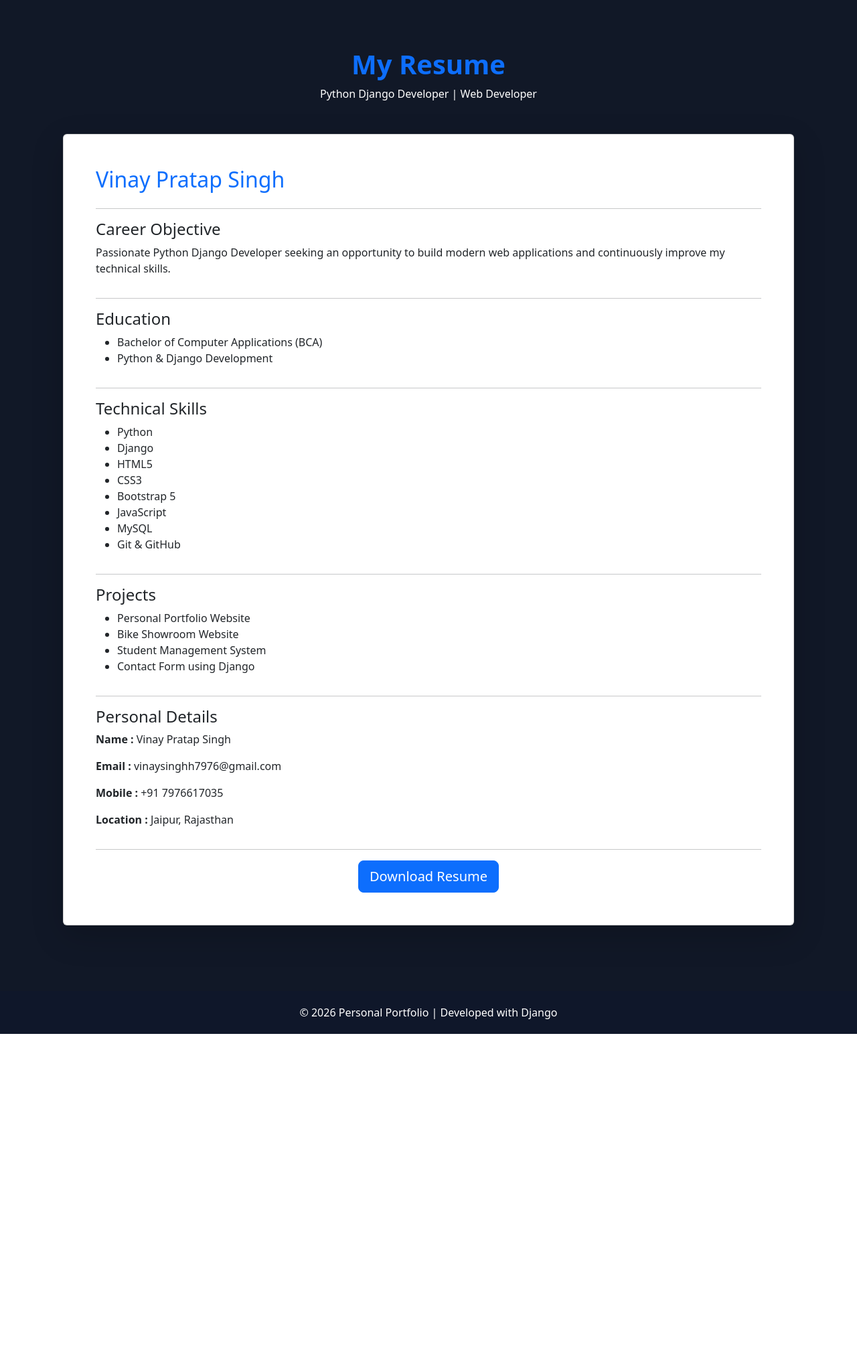
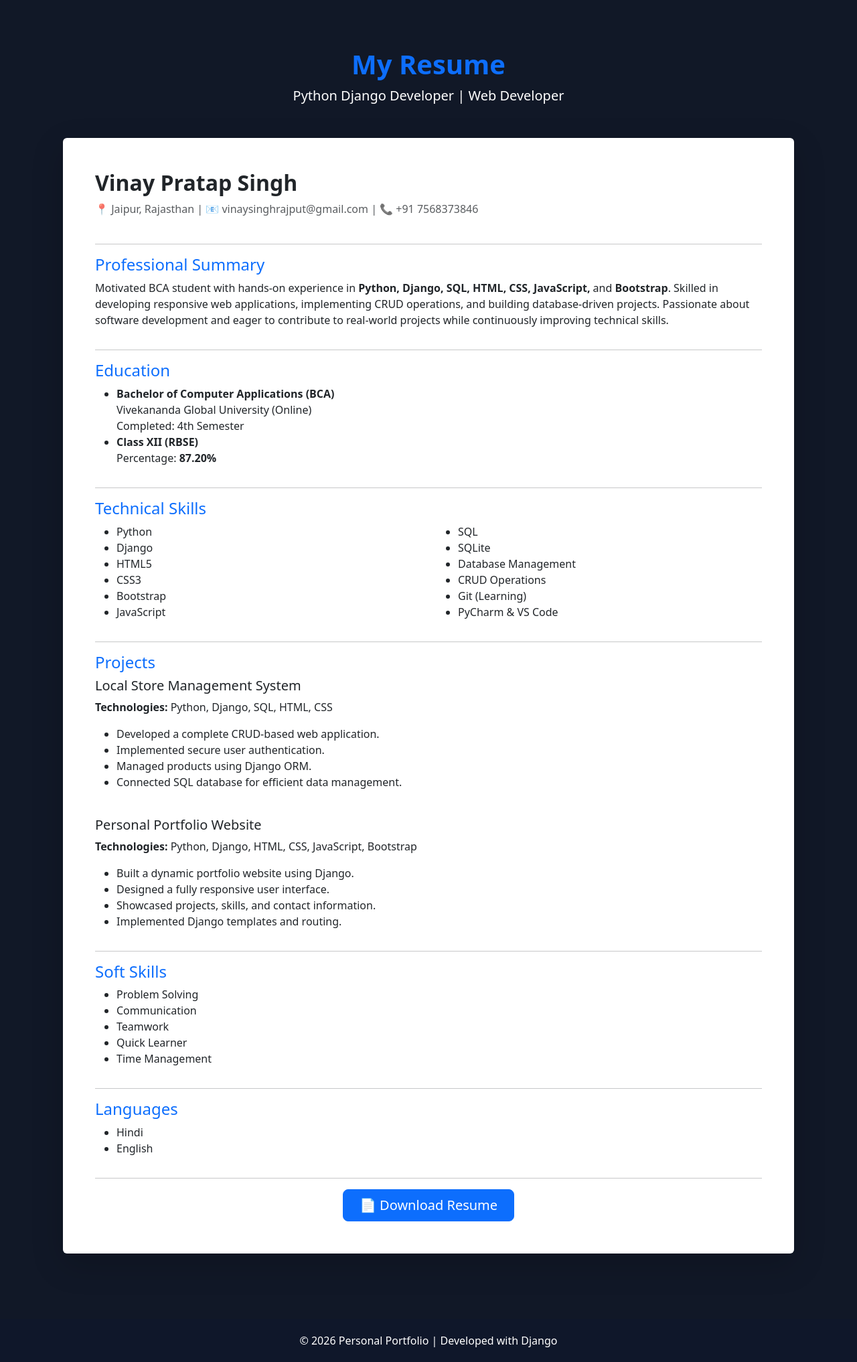
Before and after one commit to vinaysingh555/personal_portfolio, a Django app: page /resume/ in a window 1280 px wide. Shown: the part 68-2102 px from the top of the page at 67% size. Before the commit the page ends 1612 px from the top, so only its background shows below. Run offline with Django 4.2, Linux system fonts and the light colour scheme.

Commit message:
Fixed resume pathh

```diff
--- a/portfolio/templates/about.html
+++ b/portfolio/templates/about.html
@@ -71,7 +71,7 @@
                 Contact Me
             </a>
 
-            <a href="/resume/" class="btn btn-outline-dark mt-3 ms-2">
+            <a href="/static/images/vinaypratapresume.pdf" class="btn btn-outline-dark mt-3 ms-2">
                 Download Resume
             </a>
 
--- a/portfolio/templates/resume.html
+++ b/portfolio/templates/resume.html
@@ -8,78 +8,149 @@
 
     <div class="text-center mb-5">
         <h1 class="fw-bold text-primary">My Resume</h1>
-        <p>Python Django Developer | Web Developer</p>
+        <p class="lead">Python Django Developer | Web Developer</p>
     </div>
 
-    <div class="card shadow-lg p-5">
+    <div class="card shadow-lg p-5 border-0">
 
-        <h2 class="text-primary">Vinay Pratap Singh</h2>
+        <h2 class="fw-bold text-dark">Vinay Pratap Singh</h2>
 
-        <hr>
-
-        <h4>Career Objective</h4>
-
-        <p>
-            Passionate Python Django Developer seeking an opportunity
-            to build modern web applications and continuously improve
-            my technical skills.
+        <p class="text-muted mb-4">
+            📍 Jaipur, Rajasthan |
+            📧 vinaysinghrajput@gmail.com |
+            📞 +91 7568373846
         </p>
 
         <hr>
 
-        <h4>Education</h4>
+        <h4 class="text-primary">Professional Summary</h4>
+
+        <p>
+            Motivated BCA student with hands-on experience in
+            <strong>Python, Django, SQL, HTML, CSS, JavaScript,</strong>
+            and <strong>Bootstrap</strong>. Skilled in developing
+            responsive web applications, implementing CRUD operations,
+            and building database-driven projects. Passionate about
+            software development and eager to contribute to real-world
+            projects while continuously improving technical skills.
+        </p>
+
+        <hr>
+
+        <h4 class="text-primary">Education</h4>
 
         <ul>
-            <li>Bachelor of Computer Applications (BCA)</li>
-            <li>Python & Django Development</li>
+            <li>
+                <strong>Bachelor of Computer Applications (BCA)</strong><br>
+                Vivekananda Global University (Online)<br>
+                Completed: 4th Semester
+            </li>
+
+            <li>
+                <strong>Class XII (RBSE)</strong><br>
+                Percentage: <strong>87.20%</strong>
+            </li>
         </ul>
 
         <hr>
 
-        <h4>Technical Skills</h4>
+        <h4 class="text-primary">Technical Skills</h4>
+
+        <div class="row">
+
+            <div class="col-md-6">
+                <ul>
+                    <li>Python</li>
+                    <li>Django</li>
+                    <li>HTML5</li>
+                    <li>CSS3</li>
+                    <li>Bootstrap</li>
+                    <li>JavaScript</li>
+                </ul>
+            </div>
+
+            <div class="col-md-6">
+                <ul>
+                    <li>SQL</li>
+                    <li>SQLite</li>
+                    <li>Database Management</li>
+                    <li>CRUD Operations</li>
+                    <li>Git (Learning)</li>
+                    <li>PyCharm & VS Code</li>
+                </ul>
+            </div>
+
+        </div>
+
+        <hr>
+
+        <h4 class="text-primary">Projects</h4>
+
+        <div class="mb-4">
+
+            <h5>Local Store Management System</h5>
+
+            <p>
+                <strong>Technologies:</strong>
+                Python, Django, SQL, HTML, CSS
+            </p>
+
+            <ul>
+                <li>Developed a complete CRUD-based web application.</li>
+                <li>Implemented secure user authentication.</li>
+                <li>Managed products using Django ORM.</li>
+                <li>Connected SQL database for efficient data management.</li>
+            </ul>
+
+        </div>
+
+        <div>
+
+            <h5>Personal Portfolio Website</h5>
+
+            <p>
+                <strong>Technologies:</strong>
+                Python, Django, HTML, CSS, JavaScript, Bootstrap
+            </p>
+
+            <ul>
+                <li>Built a dynamic portfolio website using Django.</li>
+                <li>Designed a fully responsive user interface.</li>
+                <li>Showcased projects, skills, and contact information.</li>
+                <li>Implemented Django templates and routing.</li>
+            </ul>
+
+        </div>
+
+        <hr>
+
+        <h4 class="text-primary">Soft Skills</h4>
 
         <ul>
-            <li>Python</li>
-            <li>Django</li>
-            <li>HTML5</li>
-            <li>CSS3</li>
-            <li>Bootstrap 5</li>
-            <li>JavaScript</li>
-            <li>MySQL</li>
-            <li>Git & GitHub</li>
+            <li>Problem Solving</li>
+            <li>Communication</li>
+            <li>Teamwork</li>
+            <li>Quick Learner</li>
+            <li>Time Management</li>
         </ul>
 
         <hr>
 
-        <h4>Projects</h4>
+        <h4 class="text-primary">Languages</h4>
 
         <ul>
-            <li>Personal Portfolio Website</li>
-            <li>Bike Showroom Website</li>
-            <li>Student Management System</li>
-            <li>Contact Form using Django</li>
+            <li>Hindi</li>
+            <li>English</li>
         </ul>
-
-        <hr>
-
-        <h4>Personal Details</h4>
-
-        <p><strong>Name :</strong> Vinay Pratap Singh</p>
-
-        <p><strong>Email :</strong> vinaysinghh7976@gmail.com</p>
-
-        <p><strong>Mobile :</strong> +91 7976617035</p>
-
-        <p><strong>Location :</strong> Jaipur, Rajasthan</p>
 
         <hr>
 
         <div class="text-center">
 
-            <a href="/static/resume/resume.pdf"
-               class="btn btn-primary btn-lg"
+            <a href="/static/images/vinaypratapresume.pdf"
+               class="btn btn-primary btn-lg px-4"
                download>
-                Download Resume
+                📄 Download Resume
             </a>
 
         </div>
```
Also changed, not shown: 1 other file.
